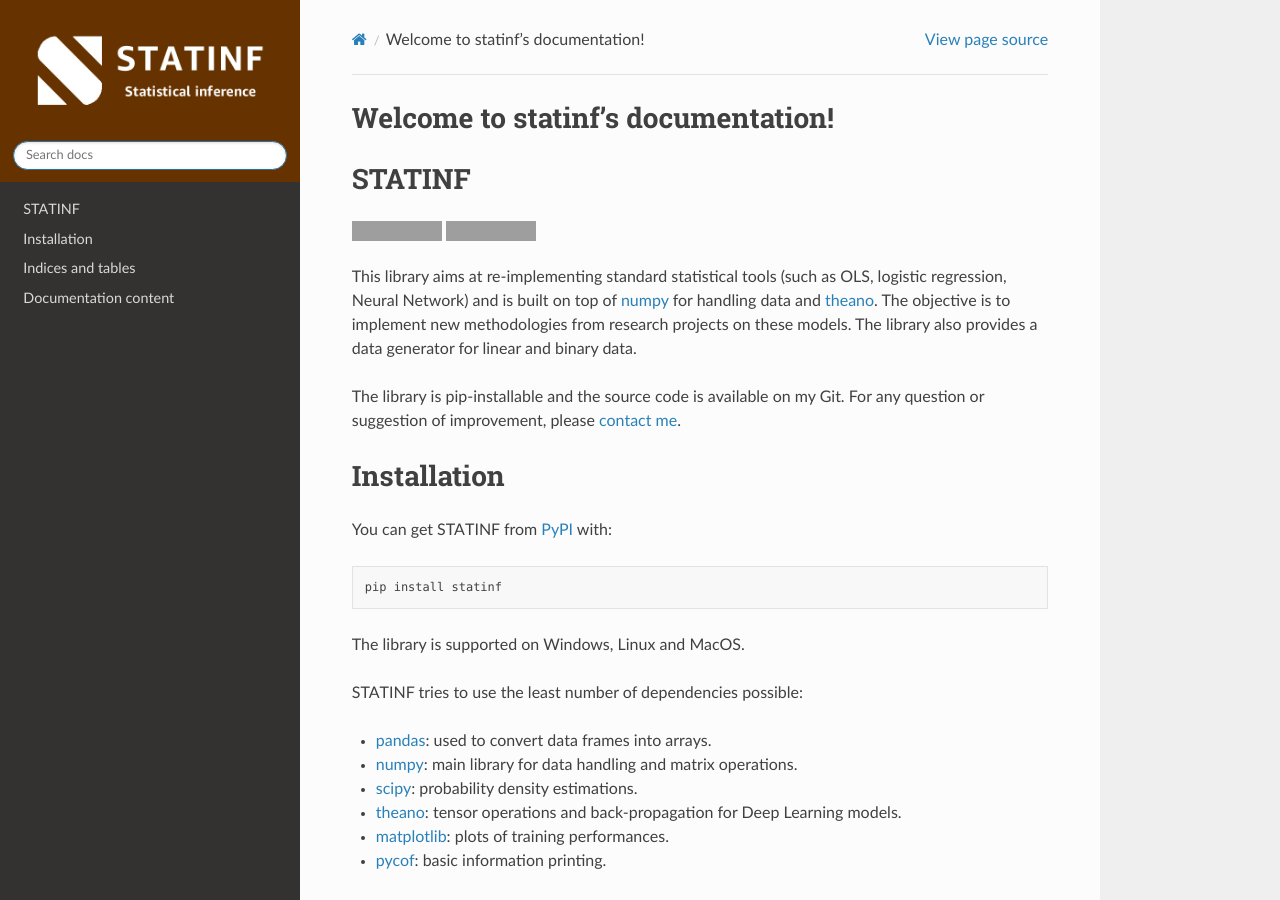
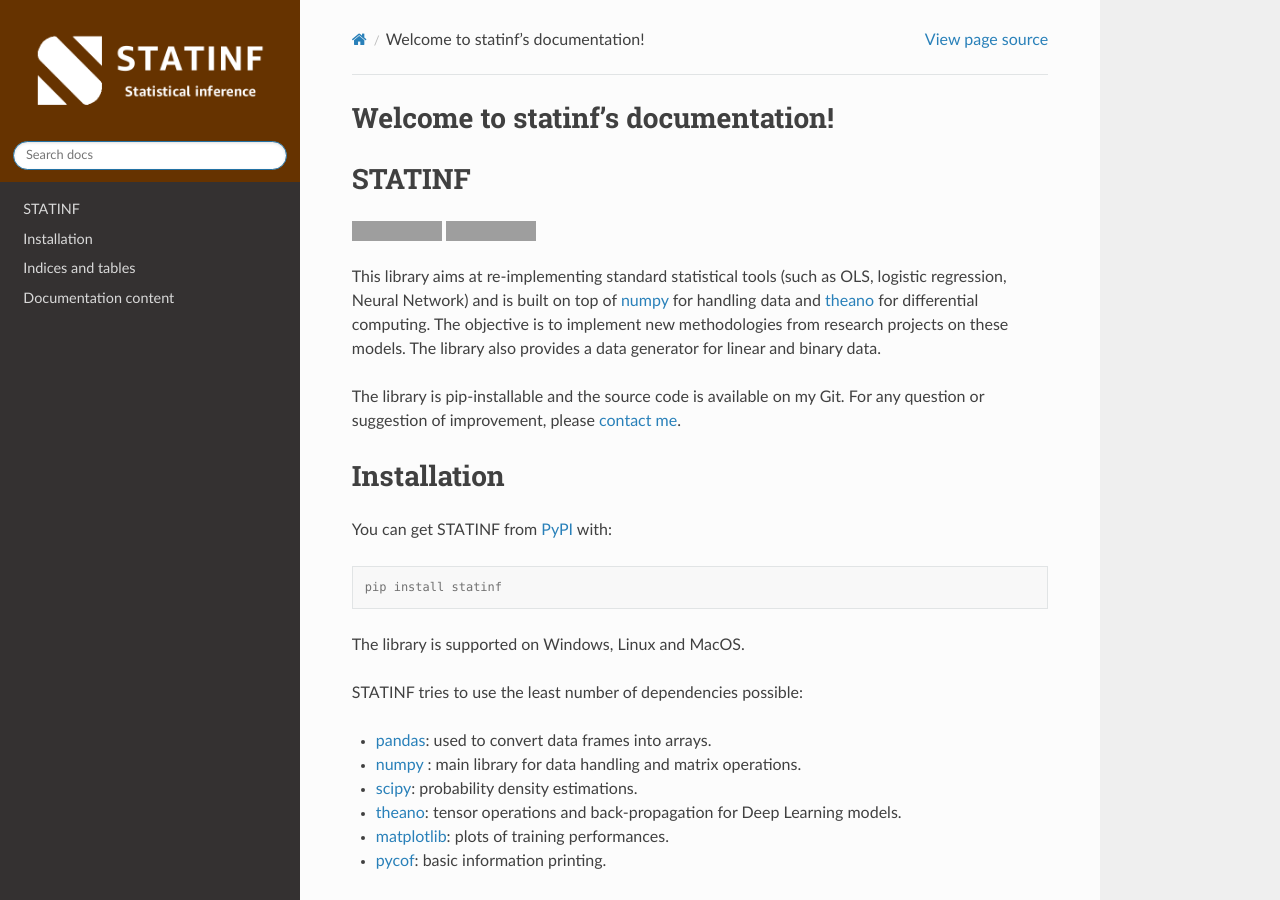
Before and after one commit to florianfelice/statinf, a Sphinx documentation site: the page built from docs/index.rst, in a window 1280 px wide and 900 px high. Built offline with Sphinx 7.4.7 and the Read the Docs theme 2.0.0, drawn with Linux system fonts in a browser that asks for light colours; some of the changed lines change nothing that is shown; grey boxes are pictures that could not be loaded.

Commit message:
Update index page to remove small bugs in make html

```diff
--- a/docs/index.rst
+++ b/docs/index.rst
@@ -1,8 +1,3 @@
-.. statinf documentation master file, created by
-   sphinx-quickstart on Wed Mar 25 09:27:22 2020.
-   You can adapt this file completely to your liking, but it should at least
-   contain the root `toctree` directive.
-
 Welcome to statinf's documentation!
 ===================================
 
@@ -10,7 +5,6 @@
    :maxdepth: 2
    :caption: Contents:
    :glob:
-   modules/*.rst
 
 
 STATINF
@@ -21,7 +15,8 @@
 .. image:: https://badge.fury.io/py/statinf.svg
    :target: https://pypi.org/project/statinf/
 
-This library aims at re-implementing standard statistical tools (such as OLS, logistic regression, Neural Network) and is built on top of `numpy <https://numpy.org/>`_ for handling data and `theano <https://pypi.org/project/Theano/>`_.
+This library aims at re-implementing standard statistical tools (such as OLS, logistic regression, Neural Network) and is built on top of `numpy`_
+for handling data and `theano`_ for differential computing.
 The objective is to implement new methodologies from research projects on these models.
 The library also provides a data generator for linear and binary data.
 
@@ -35,7 +30,7 @@
 
 You can get STATINF from `PyPI <https://pypi.org/project/statinf/>`_ with:
 
-.. code-block:: guess
+.. code-block:: console
 
    pip install statinf
 
@@ -46,9 +41,9 @@
 STATINF tries to use the least number of dependencies possible:
 
 * `pandas <https://pandas.pydata.org/>`_: used to convert data frames into arrays.
-* `numpy <https://pandas.pydata.org/>`_: main library for data handling and matrix operations.
+* `numpy`_ : main library for data handling and matrix operations.
 * `scipy <https://www.scipy.org/>`_: probability density estimations.
-* `theano <http://deeplearning.net/software/theano/>`_: tensor operations and back-propagation for Deep Learning models.
+* `theano`_: tensor operations and back-propagation for Deep Learning models.
 * `matplotlib <https://matplotlib.org/>`_: plots of training performances.
 * `pycof <https://www.florianfelice.com/pycof>`_: basic information printing.
 
@@ -69,3 +64,7 @@
    :maxdepth: 4
 
    modules/statinf
+
+
+.. _numpy: https://numpy.org/
+.. _theano: http://deeplearning.net/software/theano/
```
